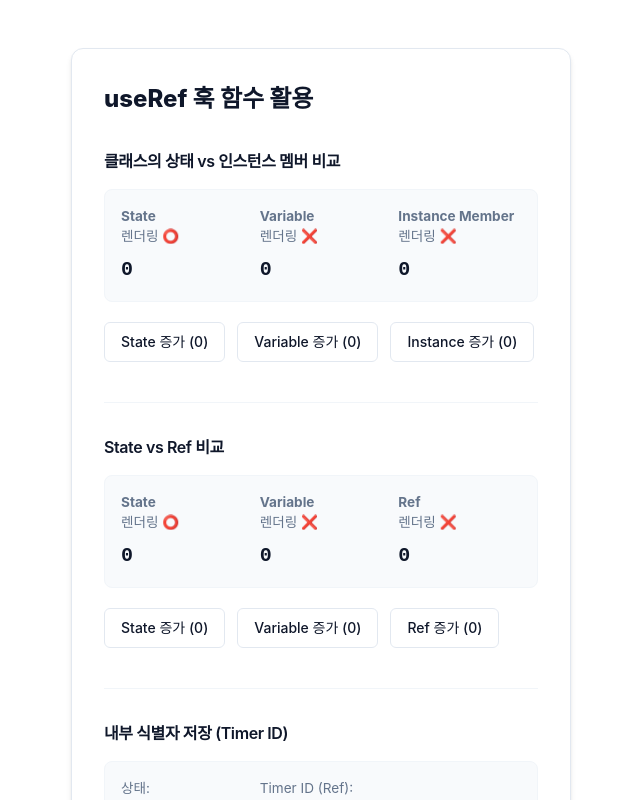
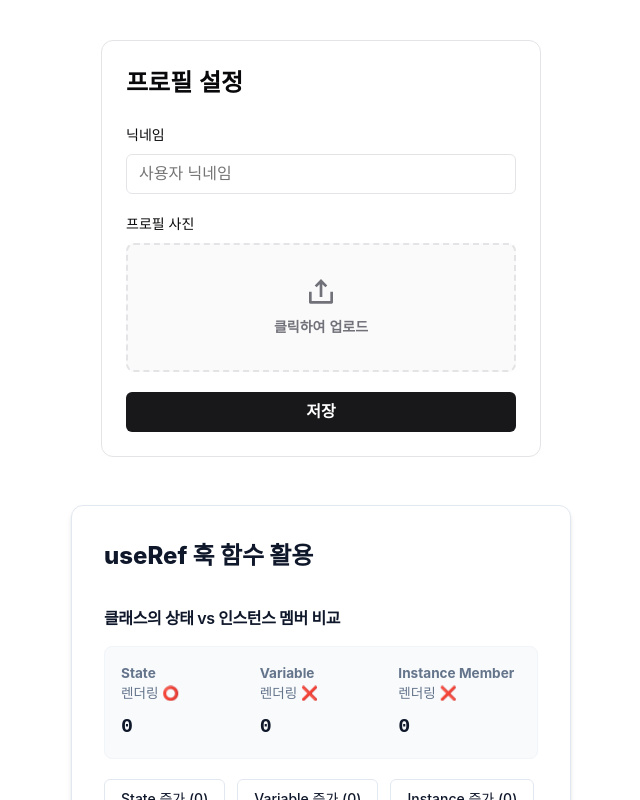
Before and after one commit to songha-5/learn-react, a React (Vite) app in the folder 06-폼-핸들링-DOM-참조/: page / in a window 1280 px wide. Shown: the top 800 px of the page, without its empty margins (319-959 px from the left). Built offline with nearby package versions, Linux system fonts and the light colour scheme; no server answers.

Commit message:
학습: 이미지 업로드 이미지 썸네일 이미지 삭제

```diff
--- a/06-폼-핸들링-DOM-참조/src/app/index.tsx
+++ b/06-폼-핸들링-DOM-참조/src/app/index.tsx
@@ -1,9 +1,10 @@
-import { FormSubmission, MultiInputForm, RefStudy, SmartForm } from '@/components'
+import { FileUpload, FormSubmission, MultiInputForm, RefStudy, SmartForm } from '@/components'
 import S from './style.module.css'
 
 export default function App() {
   return (
     <div className={S.container}>
+      <FileUpload />
       <RefStudy />
       <FormSubmission />
       <MultiInputForm />
--- a/06-폼-핸들링-DOM-참조/src/components/FileUpload/FileUpload.tsx
+++ b/06-폼-핸들링-DOM-참조/src/components/FileUpload/FileUpload.tsx
@@ -3,6 +3,11 @@ import FileUploadField from './parts/FileUploadField'
 import SaveButton from './parts/SaveButton'
 import FileUploadResult from './parts/FileUploadResult'
 import S from './FileUpload.module.css'
+import { useRef, useState } from 'react'
+
+const { VITE_IMGBB_URL: apiUrl, VITE_IMGBB_API_KEY: apiKey } = import.meta.env
+const API_ENDPOINT = `${apiUrl}?key=${apiKey}`
+console.log(API_ENDPOINT)
 
 // --------------------------------------------------------------------------------------
 // 실습 가이드
@@ -41,15 +46,70 @@ import S from './FileUpload.module.css'
 
 export default function FileUpload() {
 
+  // fileUploadField 내부의 <input type="file"/>요소를 참조하기 위한 Ref 객체 생성
+  const fileRef = useRef<HTMLInputElement>(null) // { current: null } -> { current: HTMLInputElement }
+
+  // [상태]
+  const [previewUrl, setPreviewUrl] = useState('')
+
+
+
+
+  // [이벤트 핸들러]
+  // 파일 업로드
+  const handleFileChange = (e: React.ChangeEvent<HTMLInputElement>) => {
+    const { files } = e.target
+    const file = files?.item(0)
+
+    if(!file) return // 올릴 파일이 없다면 함수 종료
+
+    // URL.revokeObjectURL (URL 해제, 정리)
+    if(previewUrl) URL.revokeObjectURL(previewUrl) // 메모리정리
+
+
+    // URL.createObjectURL (URL 생성)
+    const createPreviewUrl = URL.createObjectURL(file)
+    setPreviewUrl(createPreviewUrl)
+  }
+
+  // 미리보기 이미지 및 파일 삭제
+  const handleDeleteFile = () => {
+    // 미리보기 이미지 초기화
+    if(previewUrl) {
+      URL.revokeObjectURL(previewUrl)
+      setPreviewUrl('')
+    }
+    // 파일의 소스 삭제
+    const file = fileRef.current
+    if(file) file.value = ''
+  }
+
+
+  // 회원가입 폼 (제어 방식 : 실시간 검증 및 안내, 잦은 리렌더링 이슈)
+  // 파일 업로드 폼 (웹표준방식 : 리액트가 제어 불가능 (브라우저 보안 문제 때문))
+  const handleUpload = (e: React.SubmitEvent<HTMLFormElement>) => {
+    e.preventDefault()
+
+    const formElement = e.currentTarget
+    // 폼 데이터 생성
+    const formData = new FormData(formElement) //폼 데이터 생성
+    console.log(Object.fromEntries(formData)) // 사용자 입력 폼 데이터 확인
+  }
+
   return (
     <section className={S.card}>
       <h2 className={S.title}>프로필 설정</h2>
-      <form className={S.form}>
+      <form onSubmit={handleUpload} className={S.form}>
         <NickNameField />
-        <FileUploadField />
+        <FileUploadField
+          onFileChange={handleFileChange}
+          ref={fileRef}
+          previewUrl={previewUrl}
+          onDeleteFile={handleDeleteFile}
+        />
         <SaveButton />
       </form>
-      <FileUploadResult />
+      {/* <FileUploadResult /> */}
     </section>
   )
 }
--- a/06-폼-핸들링-DOM-참조/src/components/FileUpload/parts/FileUploadField.tsx
+++ b/06-폼-핸들링-DOM-참조/src/components/FileUpload/parts/FileUploadField.tsx
@@ -7,14 +7,21 @@ import { CloseIcon, UploadIcon } from './SvgIcon'
 // 1.
 // ---------------------------------------------------------------------
 
-export default function FileUploadField() {
-  const previewUrl = ''
+interface Props {
+  ref: React.RefObject<HTMLInputElement | null>
+  previewUrl: string
+  onFileChange: (e: React.ChangeEvent<HTMLInputElement, Element>) => void
+  onDeleteFile: (e: React.ChangeEvent<HTMLInputElement, Element>) => void
+}
 
+export default function FileUploadField({ ref, previewUrl, onFileChange, onDeleteFile }: Props) {
   return (
     <div className={S.field}>
       <span className={S.label}>프로필 사진</span>
       <div className={S.uploadWrapper}>
         <input
+          ref={ref}
+          onChange={onFileChange}
           type="file"
           id="profileImage"
           name="profileImage"
@@ -32,7 +39,11 @@ export default function FileUploadField() {
         ) : (
           <div className={S.previewContainer}>
             <img src={previewUrl} className={S.previewImg} alt="미리보기" />
-            <button type="button" className={S.removeButton} aria-label="삭제">
+            <button type="button"
+              className={S.removeButton}
+              aria-label="삭제"
+              onClick={onDeleteFile}
+            >
               <CloseIcon />
             </button>
           </div>
```
Also changed, not shown: 1 other file (tests, documents, lock files or other folders).
